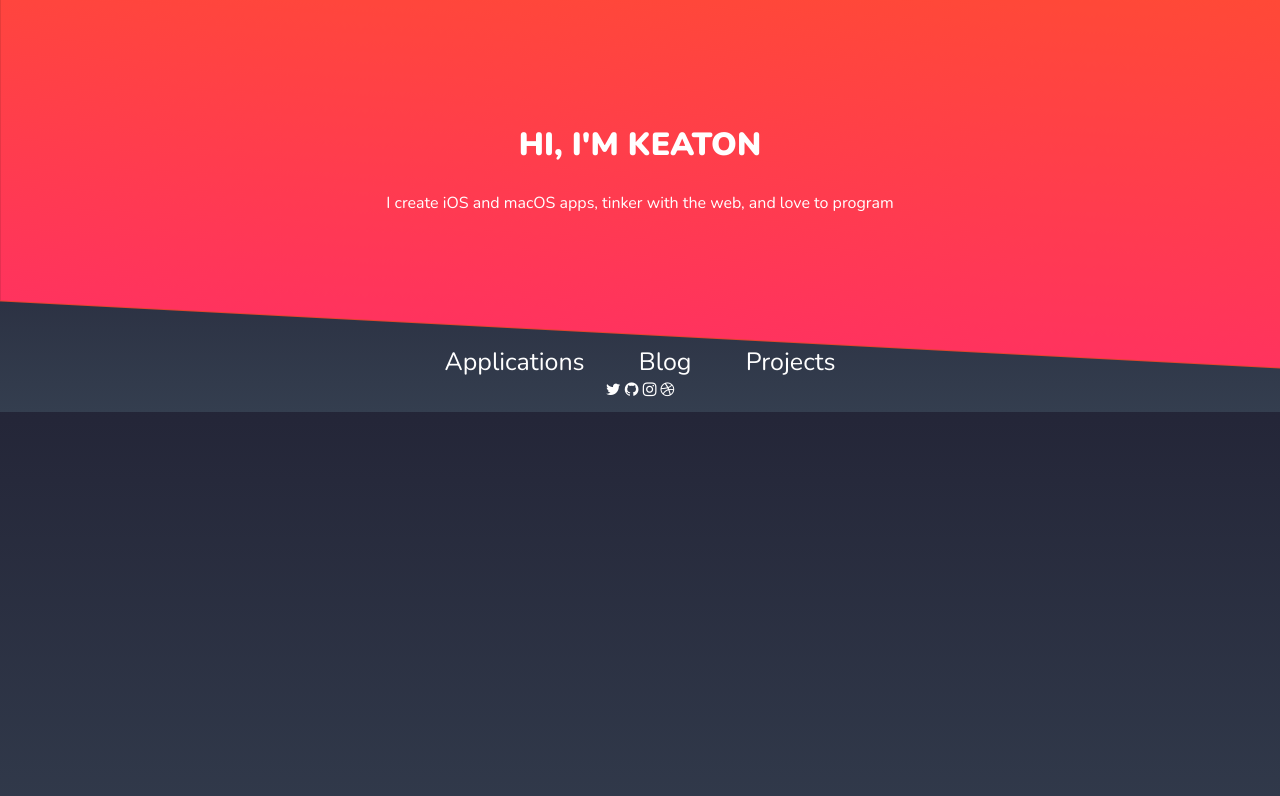
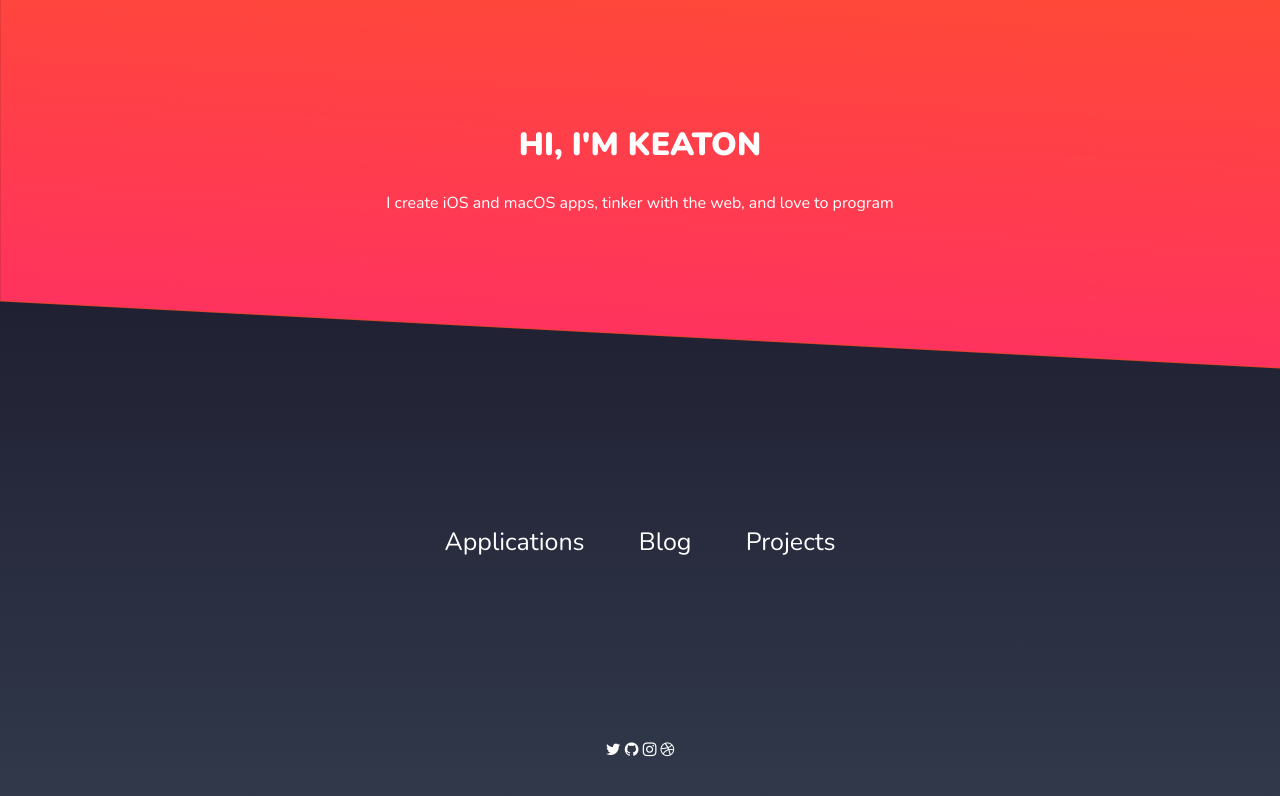
Before and after one commit to 128keaton/.com, a Jekyll site: the page built from index.html, in a window 1280 px wide. Shown: the top 796 px of the page. Built offline with Jekyll 4.4.1, drawn with Linux system fonts in a browser that asks for light colours; nearby versions of some CDN libraries.

Commit message:
css can kill

```diff
--- a/_sass/_post.scss
+++ b/_sass/_post.scss
@@ -9,7 +9,6 @@
 .post ul {
     word-wrap: break-word;
 }
-
 
 .post-head-image {
     object-fit: cover;
@@ -52,11 +51,11 @@
 }
 
 .post-link {
-  font-weight: 900;
-letter-spacing: 0.01em;
-text-decoration: none;
-color: black;
-font-size: 4.06rem;
+    font-weight: 900;
+    letter-spacing: 0.01em;
+    text-decoration: none;
+    color: black;
+    font-size: 4.06rem;
 }
 
 .post-title {
@@ -108,6 +107,18 @@ font-size: 4.06rem;
 
 .social .post-title {
     color: white;
+}
+@media screen and (max-width: 1200px) {
+    .post-list {
+        width: 80%!important;
+        margin: 0 auto;
+    }
+}
+@media screen and (max-width: 900px) {
+    .post-list {
+        width: 100%!important;
+        margin: 0 auto;
+    }
 }
 @media screen and (max-width: $on-palm) {
     .post-list {
@@ -246,7 +257,7 @@ h2.comments__heading.heading-2 {
 
 .return-blog {
     text-decoration: none;
-    color: rgb(255, 44, 71);
+    color: black;
     float: left;
     margin-top: 145px;
     width: 100px;
--- a/assets/main.scss
+++ b/assets/main.scss
@@ -50,7 +50,7 @@ body {
   padding: 0;
   margin: 0;
   overflow-x: hidden!important;
-  min-height: 100%;
+  height: 100%!important;
 
 }
 .clear{
@@ -71,14 +71,20 @@ body {
 
 }
 html, body{
-  min-height: 100%;
     background: linear-gradient(#161124, #343e4f);
     -webkit-background-size: cover;
 -moz-background-size: cover;
 -o-background-size: cover;
 background-size: cover;
-background-repeat: no-repeat
+background-repeat: no-repeat;
+width: 100%;
+height: 100%;
+margin: 0;
+padding: 0;
+overflow-y: auto;
+
 }
+
 
 @import "_header.scss";
 @import "_post.scss";
```
